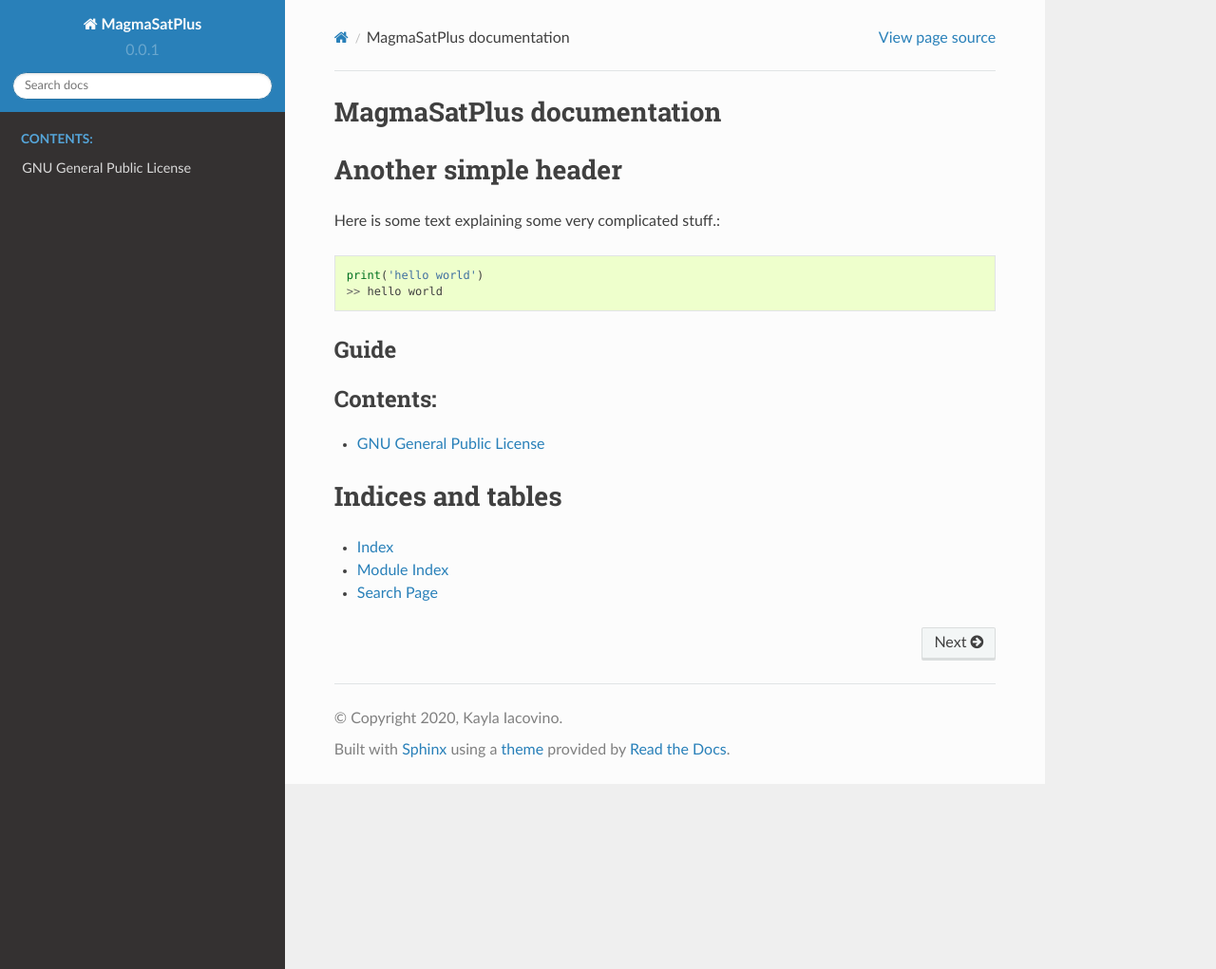
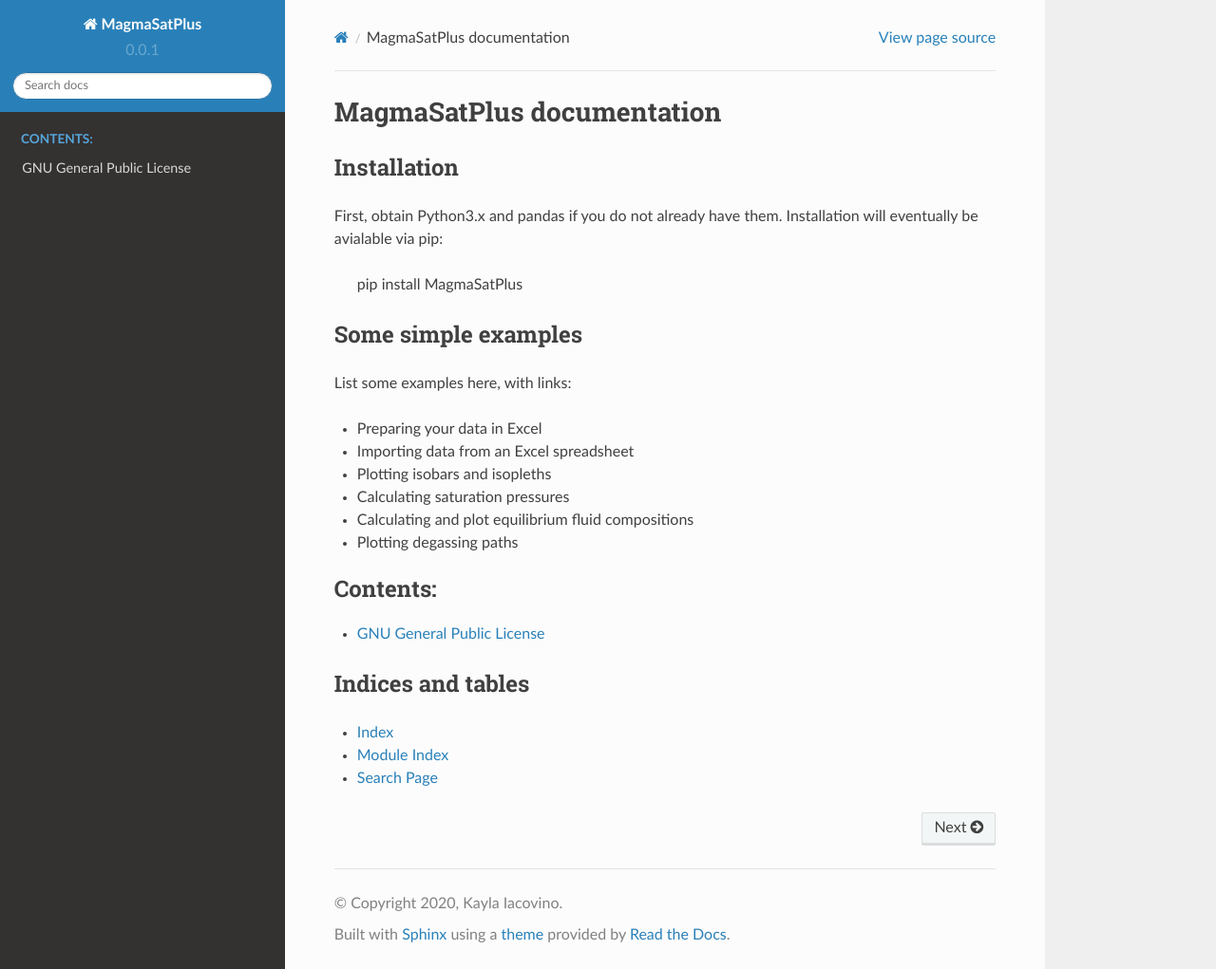
Before and after one commit to kaylai/VESIcal, a Sphinx documentation site: the page built from docs/source/index.rst, in a window 1280 px wide and 1021 px high. Shown: the whole window at 95% size. Built offline with Sphinx 7.4.7 and the Read the Docs theme 2.0.0, drawn with Linux system fonts in a browser that asks for light colours.

Commit message:
Adding some structure to documentation

```diff
--- a/docs/source/index.rst
+++ b/docs/source/index.rst
@@ -1,17 +1,24 @@
+##########################
 MagmaSatPlus documentation
-==========================
+##########################
 
 
-Another simple header
-=====================
+Installation
+^^^^^^^^^^^^
+First, obtain Python3.x and pandas if you do not already have them. Installation will eventually be avialable via pip:
 
-Here is some text explaining some very complicated stuff.::
+    pip install MagmaSatPlus
 
-    print('hello world')
-    >> hello world
+Some simple examples
+^^^^^^^^^^^^^^^^^^^^
+List some examples here, with links:
 
-Guide
-^^^^^
+* Preparing your data in Excel
+* Importing data from an Excel spreadsheet
+* Plotting isobars and isopleths
+* Calculating saturation pressures
+* Calculating and plot equilibrium fluid compositions
+* Plotting degassing paths
 
 .. toctree::
    :maxdepth: 1
@@ -21,7 +28,7 @@
 
 
 Indices and tables
-==================
+^^^^^^^^^^^^^^^^^^
 
 * :ref:`genindex`
 * :ref:`modindex`
```
Also changed, not shown: 6 other files.
